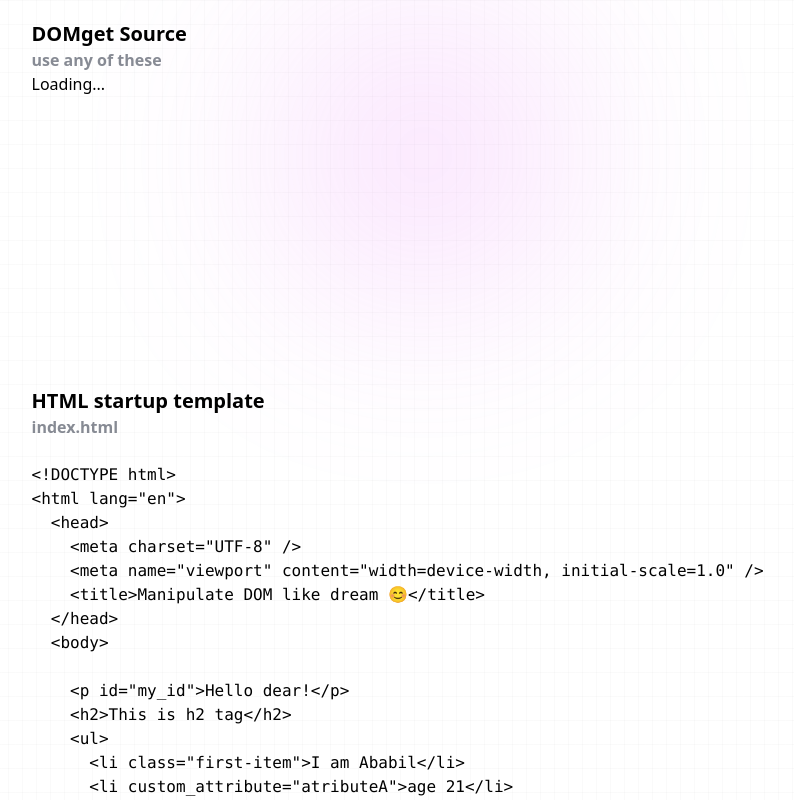
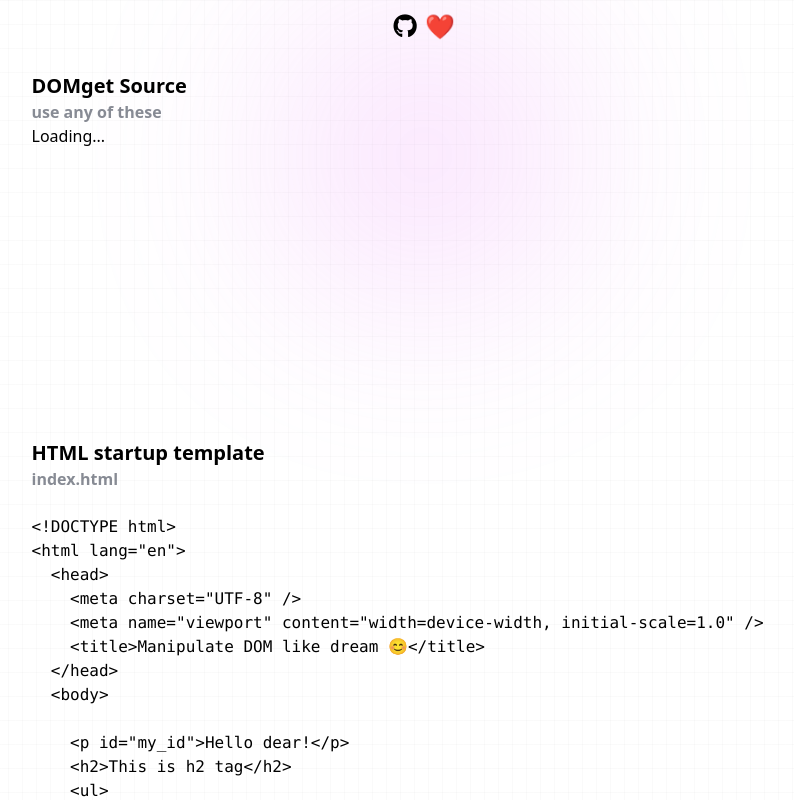
Before and after one commit to DevAbabil/domget, a website: page dist/index.html in a window 1280 px wide. Shown: the top 800 px of the page, without its empty margins (216-1010 px from the left). Drawn offline with nearby package versions, Linux system fonts and the light colour scheme; a script that the page names is missing.

Commit message:
website and gitfront share link added

```diff
--- a/dist/index.html
+++ b/dist/index.html
@@ -17,6 +17,16 @@
     </div>
     <main>
       <div class="container mx-auto my-0">
+        <div class="text-center">
+          <ul class="inline-flex gap-x-2 my-[10px]">
+            <li>
+              <a href="https://gitfront.io/r/devababil/rnjMhmwDqds7/domget/" target="_blank" class="text-2xl"
+                ><span><i class="fa-brands fa-github"></i></span
+              ></a>
+            </li>
+            <li><a href="https://devababil.com" class="text-2xl">❤️</a></li>
+          </ul>
+        </div>
         <div class="w-[785px] mx-auto mt-[20px]">
           <div>
             <h2 class="font-bold text-xl">DOMget Source</h2>
```
Also changed, not shown: dist/css/style.css.
